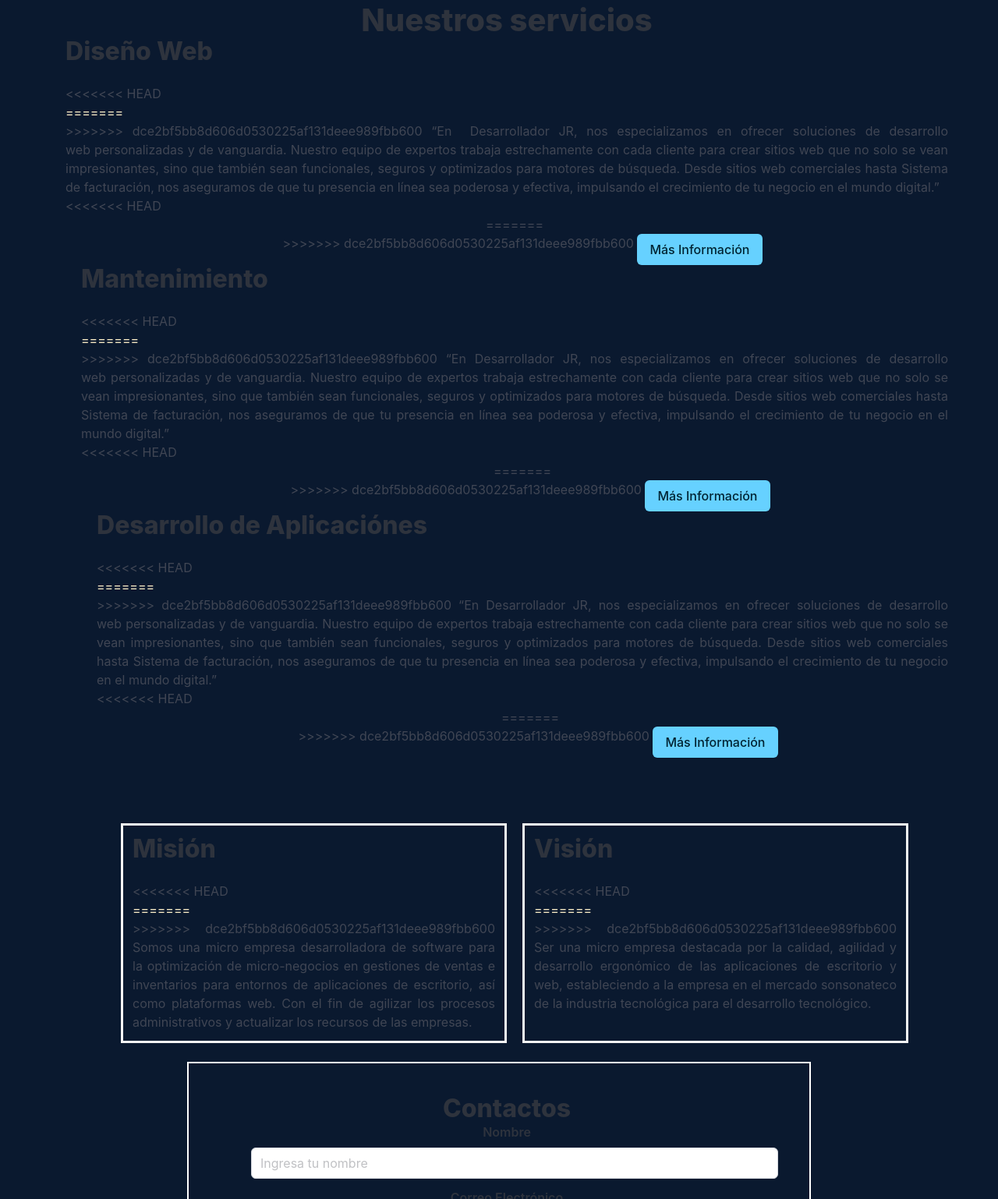
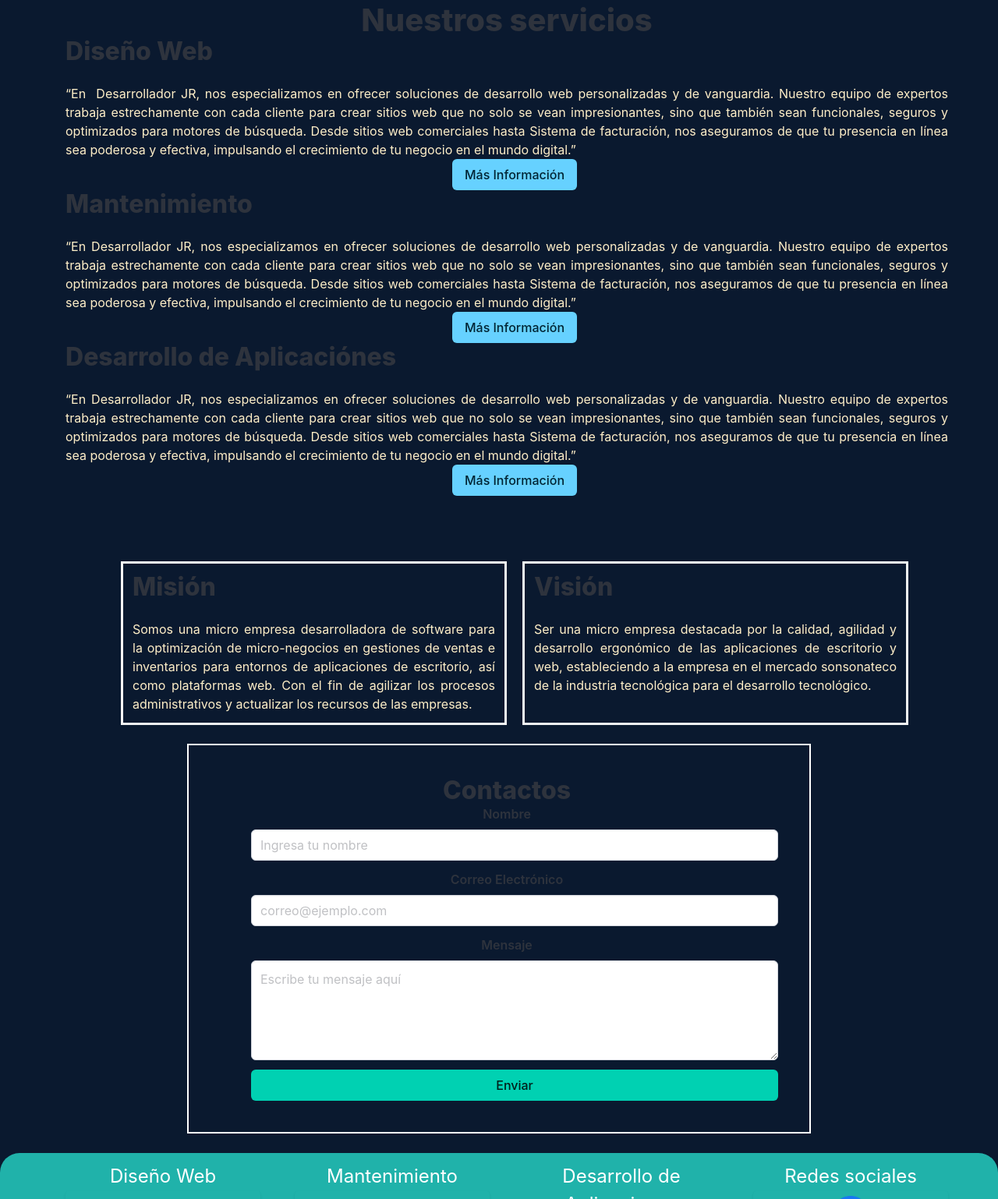
Before and after one commit to chris-merge/Developer_JR, a website: page index.html in a window 1280 px wide. Shown: the part 1447-2985 px from the top of the page at 78% size. Drawn offline with Linux system fonts and the light colour scheme.

Commit message:
Modificar los problemas remotos

```diff
--- a/css/inicio.css
+++ b/css/inicio.css
@@ -161,7 +161,6 @@ div {
 
 #Empresa {
     color: black;
-<<<<<<< HEAD
 }
 
 
@@ -176,6 +175,4 @@ div {
 
 .informacion a:hover {
     background-color: #FCE7C8;
-=======
->>>>>>> dce2bf5bb8d606d0530225af131deee989fbb600
 }
--- a/index.html
+++ b/index.html
@@ -93,20 +93,12 @@
             <!--Seccion de web-->
             <div>
                 <h2 class="title is-3"> Diseño Web</h2>
-<<<<<<< HEAD
                 <p class="has-text-justified p">
-=======
-                <p class="has-text-justified">
->>>>>>> dce2bf5bb8d606d0530225af131deee989fbb600
                     “En  Desarrollador JR, nos especializamos en ofrecer soluciones de desarrollo web personalizadas y de vanguardia. Nuestro equipo de expertos trabaja estrechamente con cada cliente para crear sitios web que no solo se vean impresionantes, sino que también
                     sean funcionales, seguros y optimizados para motores de búsqueda. Desde sitios web comerciales hasta Sistema de facturación, nos aseguramos de que tu presencia en línea sea poderosa y efectiva, impulsando el crecimiento de tu negocio
                     en el mundo digital.”
                 </p>
-<<<<<<< HEAD
                 <div class="has-text-centered informacion">
-=======
-                <div class="has-text-centered">
->>>>>>> dce2bf5bb8d606d0530225af131deee989fbb600
                     <a href="#" class="button is-info">M&aacute;s Informaci&oacute;n</a>
                 </div>
             </div>
@@ -114,20 +106,12 @@
             <!--Seccion de mentenimeinto-->
             <div>
                 <h2 class="title is-3">Mantenimiento</h2>
-<<<<<<< HEAD
                 <p class="has-text-justified p">
-=======
-                <p class="has-text-justified">
->>>>>>> dce2bf5bb8d606d0530225af131deee989fbb600
                     “En Desarrollador JR, nos especializamos en ofrecer soluciones de desarrollo web personalizadas y de vanguardia. Nuestro equipo de expertos trabaja estrechamente con cada cliente para crear sitios web que no solo se vean impresionantes, sino que también
                     sean funcionales, seguros y optimizados para motores de búsqueda. Desde sitios web comerciales hasta Sistema de facturación, nos aseguramos de que tu presencia en línea sea poderosa y efectiva, impulsando el crecimiento de tu negocio
                     en el mundo digital.”
                 </p>
-<<<<<<< HEAD
                 <div class="has-text-centered informacion">
-=======
-                <div class="has-text-centered">
->>>>>>> dce2bf5bb8d606d0530225af131deee989fbb600
                     <a href="#" class="button is-info">M&aacute;s Informaci&oacute;n</a>
                 </div>
             </div>
@@ -135,20 +119,12 @@
             <!--Seccion de desarrollo de aplicaciones-->
             <div>
                 <h2 class="title is-3">Desarrollo de Aplicaciónes</h2>
-<<<<<<< HEAD
                 <p class="has-text-justified p">
-=======
-                <p class="has-text-justified">
->>>>>>> dce2bf5bb8d606d0530225af131deee989fbb600
                     “En Desarrollador JR, nos especializamos en ofrecer soluciones de desarrollo web personalizadas y de vanguardia. Nuestro equipo de expertos trabaja estrechamente con cada cliente para crear sitios web que no solo se vean impresionantes, sino que también
                     sean funcionales, seguros y optimizados para motores de búsqueda. Desde sitios web comerciales hasta Sistema de facturación, nos aseguramos de que tu presencia en línea sea poderosa y efectiva, impulsando el crecimiento de tu negocio
                     en el mundo digital.”
                 </p>
-<<<<<<< HEAD
                 <div class="has-text-centered informacion">
-=======
-                <div class="has-text-centered">
->>>>>>> dce2bf5bb8d606d0530225af131deee989fbb600
                     <a href="#" class="button is-info">M&aacute;s Informaci&oacute;n</a>
                 </div>
             </div>
@@ -161,22 +137,14 @@
         <div class="columns is-centered">
             <div id="mision" class="column is-5 marco">
                 <h2 class="title is-3 ">Misión</h2>
-<<<<<<< HEAD
                 <p class="has-text-justified p ">
-=======
-                <p class="has-text-justified ">
->>>>>>> dce2bf5bb8d606d0530225af131deee989fbb600
                     Somos una micro empresa desarrolladora de software para la optimización de micro-negocios en gestiones de ventas e inventarios para entornos de aplicaciones de escritorio, así como plataformas web. Con el fin de agilizar los procesos administrativos y
                     actualizar los recursos de las empresas.
                 </p>
             </div>
             <div id="vision " class="column is-5 marco">
                 <h2 class="title is-3 ">Visión</h2>
-<<<<<<< HEAD
                 <p class="has-text-justified p ">
-=======
-                <p class="has-text-justified ">
->>>>>>> dce2bf5bb8d606d0530225af131deee989fbb600
                     Ser una micro empresa destacada por la calidad, agilidad y desarrollo ergonómico de las aplicaciones de escritorio y web, estableciendo a la empresa en el mercado sonsonateco de la industria tecnológica para el desarrollo tecnológico.
                 </p>
             </div>
```
